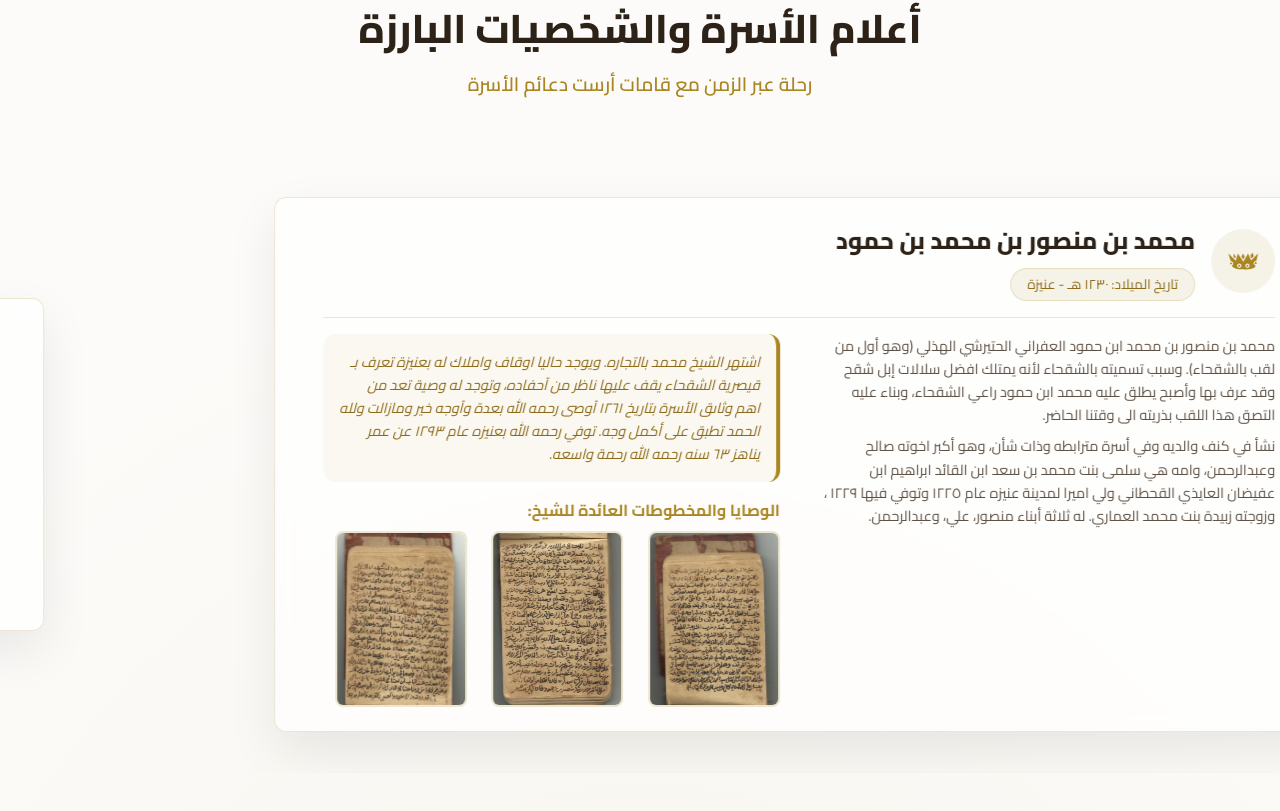
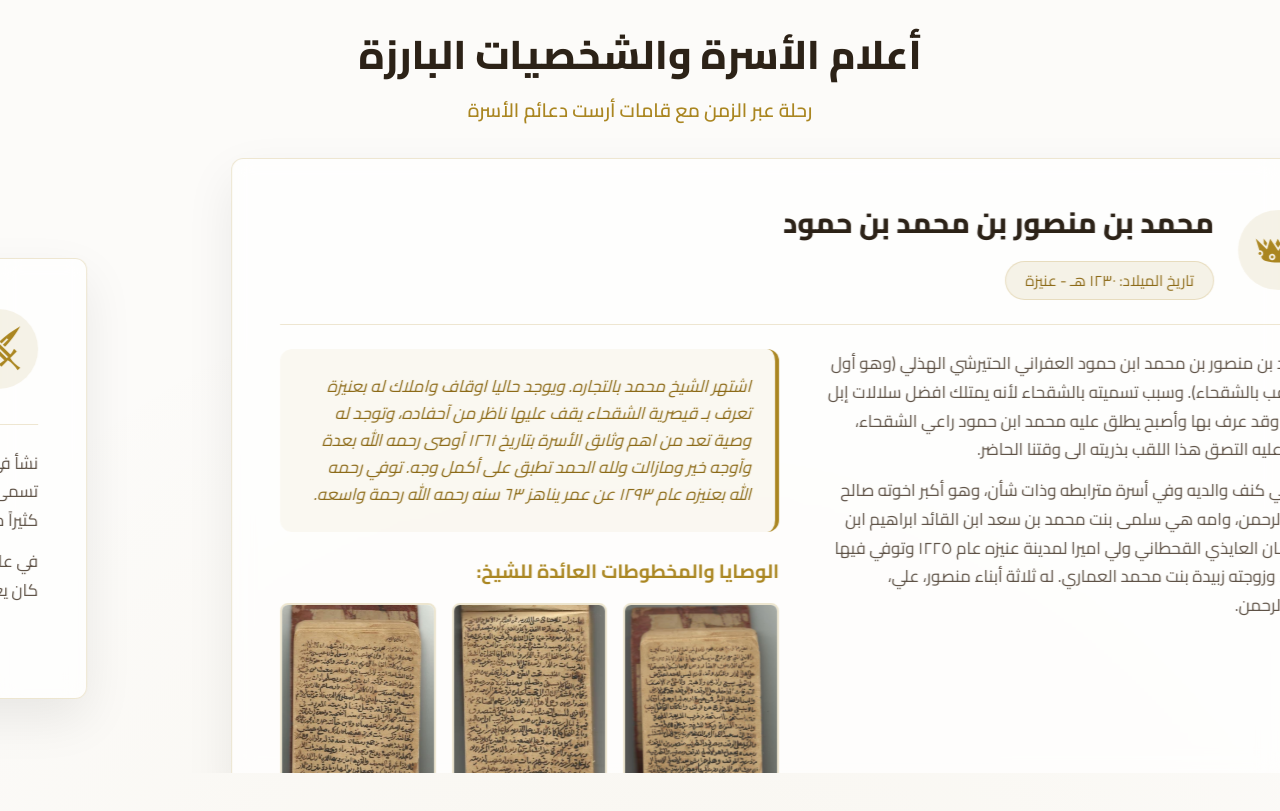
Before and after one commit to Alshagha/alshagha-website, a React (Vite) app: page / in a window 1280 px wide. Shown: the part 2623-3434 px from the top of the page. Built offline with nearby package versions, Linux system fonts and the light colour scheme.

Commit message:
Update Figures.css

```diff
--- a/src/components/Figures.css
+++ b/src/components/Figures.css
@@ -20,8 +20,8 @@
     width: 100%;
     z-index: 10;
     pointer-events: none;
-    padding-top: clamp(10px, 3vh, 40px);
-    margin-bottom: clamp(5px, 1vh, 20px);
+    padding-top: max(50px, 6vh);
+    margin-bottom: max(10px, 1vh);
 }
 
 .figures-slider-viewport {
@@ -30,6 +30,7 @@
     display: flex;
     align-items: center;
     min-height: 0;
+    /* Important for flex children to allow inner scrolling */
 }
 
 .figures-slider-track {
@@ -43,8 +44,6 @@
     justify-content: center;
     align-items: center;
     flex-shrink: 0;
-    height: 100%;
-    /* Important to center correctly */
 }
 
 .h-100 {
@@ -55,15 +54,13 @@
     display: flex;
     align-items: center;
     justify-content: center;
-    height: 100%;
 }
 
 /* Card details */
 .figure-details-pane {
     width: 100%;
-    max-width: 1050px;
-    /* Reduced for smaller footprint on all laptops */
-    padding: clamp(1rem, 3vh, 2.5rem) clamp(1.5rem, 4vw, 3rem);
+    max-width: 1200px;
+    padding: 2.5rem 3rem;
     border-radius: 20px;
     background: var(--color-surface);
     box-shadow: 0 20px 50px rgba(0, 0, 0, 0.08);
@@ -71,10 +68,11 @@
     flex-direction: column;
     border: 1px solid rgba(170, 134, 33, 0.15);
     margin: 0 auto;
-    max-height: 88vh;
-    /* Final boundary protection */
-    overflow-y: hidden;
-    /* Strict requirement from user */
+    max-height: 80vh;
+    /* Re-enabled so it doesn't cause clipping */
+    overflow-y: auto;
+    /* Allow reading on mobile */
+    -webkit-overflow-scrolling: touch;
 }
 
 /* Scrollbar for the pane */
@@ -94,25 +92,25 @@
 .details-header {
     display: flex;
     align-items: center;
-    gap: clamp(0.5rem, 2vh, 1.5rem);
-    margin-bottom: clamp(0.5rem, 2vh, 1.5rem);
-    padding-bottom: clamp(0.5rem, 2vh, 1.5rem);
+    gap: 1.5rem;
+    margin-bottom: 1.5rem;
+    padding-bottom: 1.5rem;
     border-bottom: 1px solid rgba(170, 134, 33, 0.2);
 }
 
 .details-body {
     display: grid;
     grid-template-columns: 1fr 1fr;
-    gap: clamp(1rem, 3vw, 2.5rem);
+    gap: 2.5rem;
     align-items: start;
 }
 
 .details-icon {
-    font-size: clamp(2rem, 4vh, 3rem);
+    font-size: 3rem;
     color: var(--color-primary);
     background: rgba(170, 134, 33, 0.1);
-    width: clamp(50px, 8vh, 80px);
-    height: clamp(50px, 8vh, 80px);
+    width: 80px;
+    height: 80px;
     display: flex;
     justify-content: center;
     align-items: center;
@@ -121,8 +119,9 @@
 }
 
 .details-title h3 {
-    font-size: clamp(1.4rem, 3vh, 1.8rem);
-    margin-bottom: 0.2rem;
+    font-size: 1.8rem;
+    margin-bottom: 0.5rem;
+    /* Down slightly */
     color: var(--color-text);
     font-weight: 800;
 }
@@ -131,58 +130,57 @@
     display: inline-block;
     background: rgba(170, 134, 33, 0.1);
     color: var(--color-primary-dark);
-    padding: 0.3rem 1rem;
+    padding: 0.4rem 1.2rem;
     border-radius: 20px;
-    font-size: clamp(0.85rem, 1.5vh, 0.95rem);
+    font-size: 0.95rem;
     border: 1px solid rgba(170, 134, 33, 0.2);
-    margin-top: 0.3rem;
+    margin-top: 0.5rem;
+    /* Spaced out slightly */
 }
 
 .fig-desc-text {
-    font-size: clamp(0.9rem, 1.8vh, 1.05rem);
-    line-height: clamp(1.4, 2.5vh, 1.7);
+    font-size: 1.05rem;
+    line-height: 1.7;
     color: var(--color-text-muted);
 }
 
 .fig-desc-text p {
-    margin-bottom: clamp(0.4rem, 1vh, 0.8rem);
+    margin-bottom: 0.8rem;
 }
 
 .details-body-secondary {
     display: flex;
     flex-direction: column;
-    gap: clamp(0.8rem, 2vh, 1.5rem);
+    gap: 1.5rem;
 }
 
 .fig-quote-box {
     background: rgba(170, 134, 33, 0.05);
-    padding: clamp(0.8rem, 2vh, 1.5rem);
+    padding: 1.5rem;
     border-right: 4px solid var(--color-primary);
     border-radius: 12px;
     font-style: italic;
     color: var(--color-primary-dark);
-    font-size: clamp(0.9rem, 1.8vh, 1.05rem);
-    line-height: clamp(1.4, 2.5vh, 1.6);
+    font-size: 1.05rem;
+    line-height: 1.6;
 }
 
 /* Embedded Gallery */
 .testament-title {
-    font-size: clamp(1rem, 2vh, 1.2rem);
+    font-size: 1.2rem;
     color: var(--color-primary);
-    margin-bottom: clamp(0.4rem, 1vh, 1rem);
+    margin-bottom: 1rem;
 }
 
 .testaments-grid {
     display: grid;
     grid-template-columns: repeat(3, 1fr);
-    gap: clamp(0.5rem, 1vw, 1rem);
+    gap: 1rem;
 }
 
 .testament-thumb {
     position: relative;
     aspect-ratio: 3/4;
-    max-height: clamp(100px, 22vh, 250px);
-    /* Restrict extremely tall images on small screens */
     border-radius: 8px;
     overflow: hidden;
     cursor: pointer;
```
